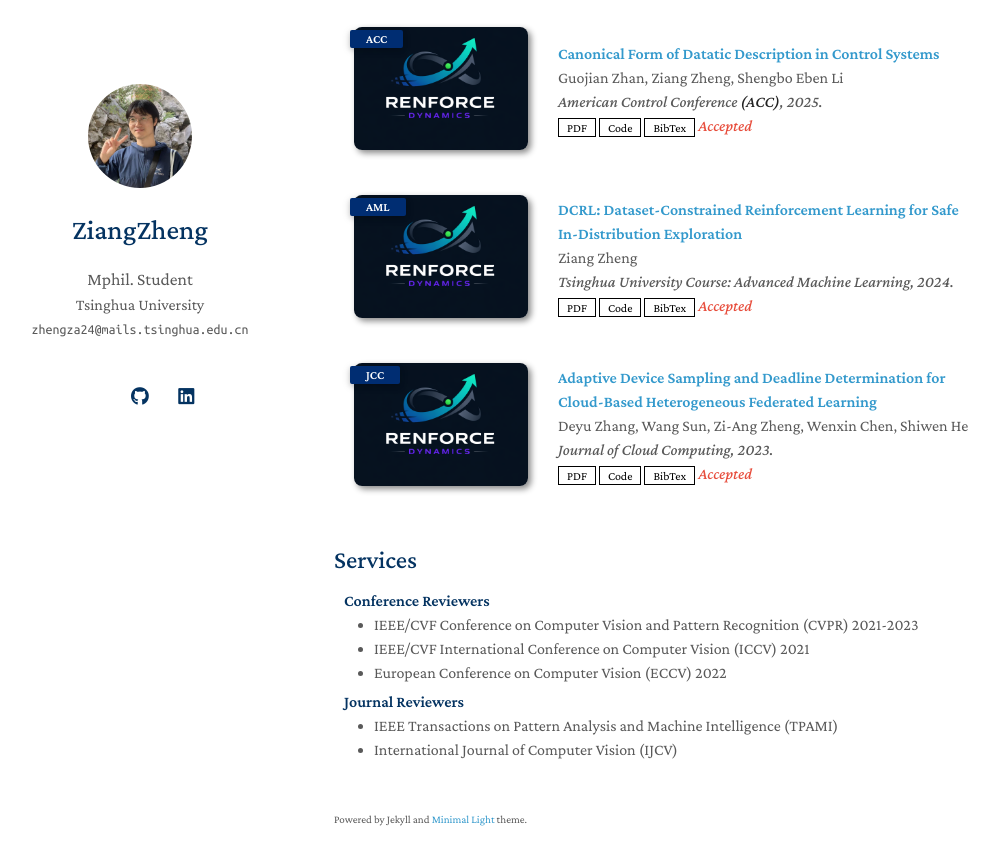
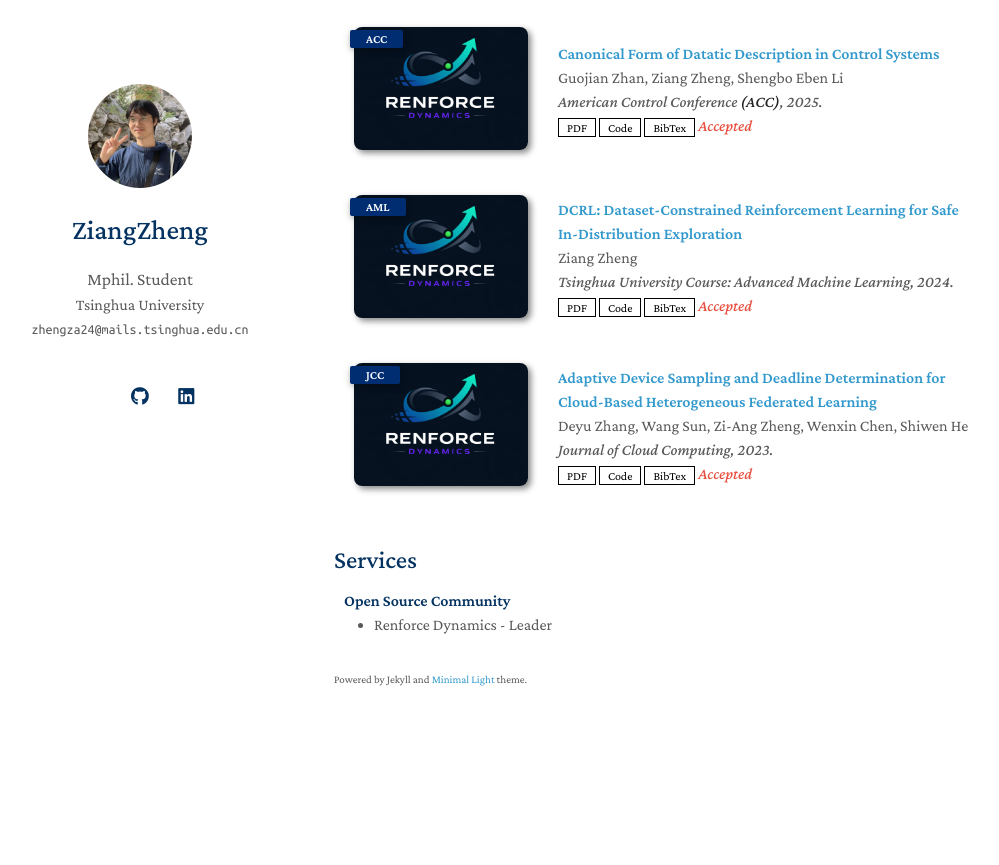
Before and after one commit to ZiangZheng/ZiangZheng.github.io, a Jekyll site: the page built from index.md, in a window 1280 px wide and 900 px high, scrolled down 1858 px. Shown: the top 865 px of the window, without its empty margins (136-1135 px from the left). Built offline with Jekyll 4.4.1, drawn with Linux system fonts in a browser that asks for light colours; a style sheet for code colours, icons or effects is not loaded; our own code applies the rules of GitHub Pages for plain Markdown files; after the commit the page ends 2618 px from its top, so only the background shows below that.

Commit message:
update services

```diff
--- a/_includes/services.md
+++ b/_includes/services.md
@@ -1,16 +1,7 @@
 ## Services
 
-<h4 style="margin:0 10px 0;">Conference Reviewers</h4>
+<h4 style="margin:0 10px 0;">Open Source Community</h4>
 
 <ul style="margin:0 0 5px;">
-  <li><a href="http://cvpr2023.thecvf.com/"><autocolor>IEEE/CVF Conference on Computer Vision and Pattern Recognition (CVPR) 2021-2023</autocolor></a></li>
-  <li><a href="http://iccv2021.thecvf.com/"><autocolor>IEEE/CVF International Conference on Computer Vision (ICCV) 2021</autocolor></a></li>
-  <li><a href="https://eccv2022.ecva.net/"><autocolor>European Conference on Computer Vision (ECCV) 2022</autocolor></a></li>
+  <li><a href="https://github.com/Renforce-Dynamics"><autocolor>Renforce Dynamics - Leader</autocolor></a></li>
 </ul>
-
-<h4 style="margin:0 10px 0;">Journal Reviewers</h4>
-
-<ul style="margin:0 0 20px;">
-  <li><a href="https://www.computer.org/csdl/journal/tp"><autocolor>IEEE Transactions on Pattern Analysis and Machine Intelligence (TPAMI)</autocolor></a></li>
-  <li><a href="https://www.springer.com/journal/11263"><autocolor>International Journal of Computer Vision (IJCV)</autocolor></a></li>
-</ul>
```
